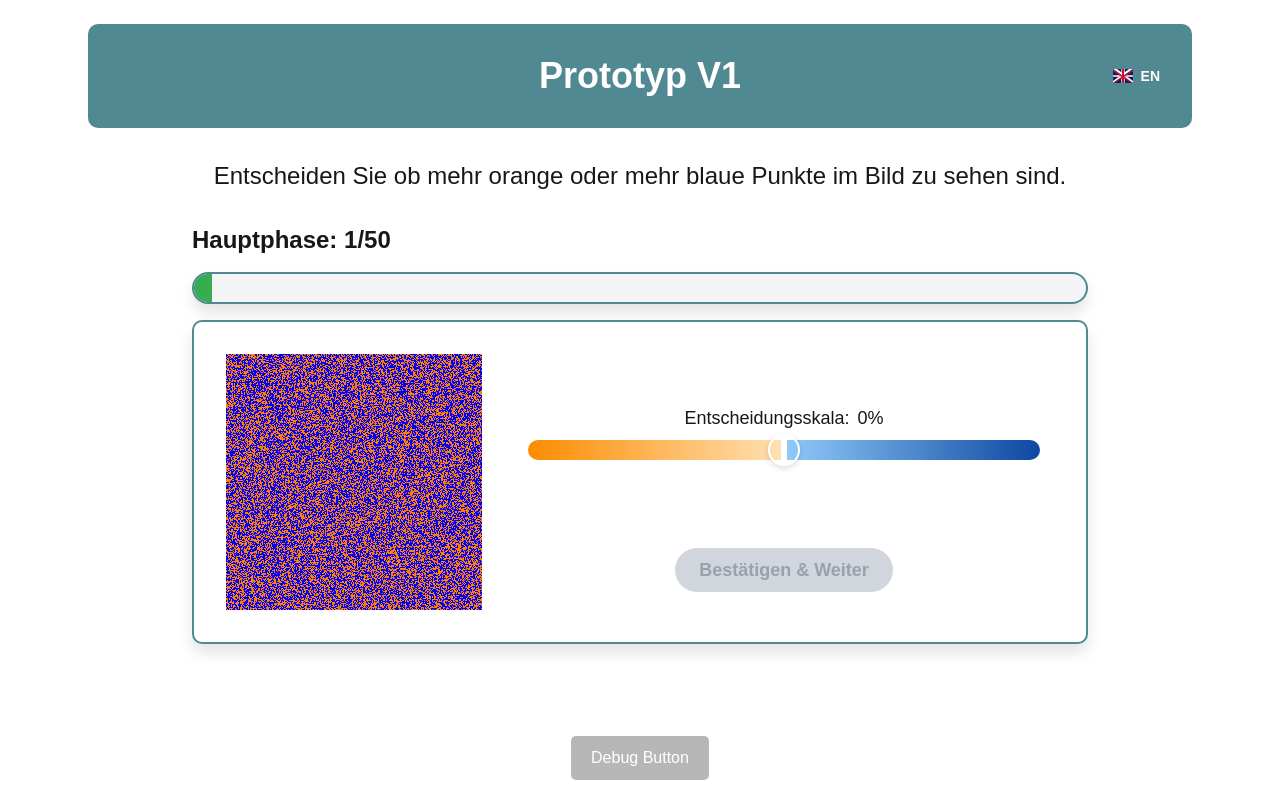
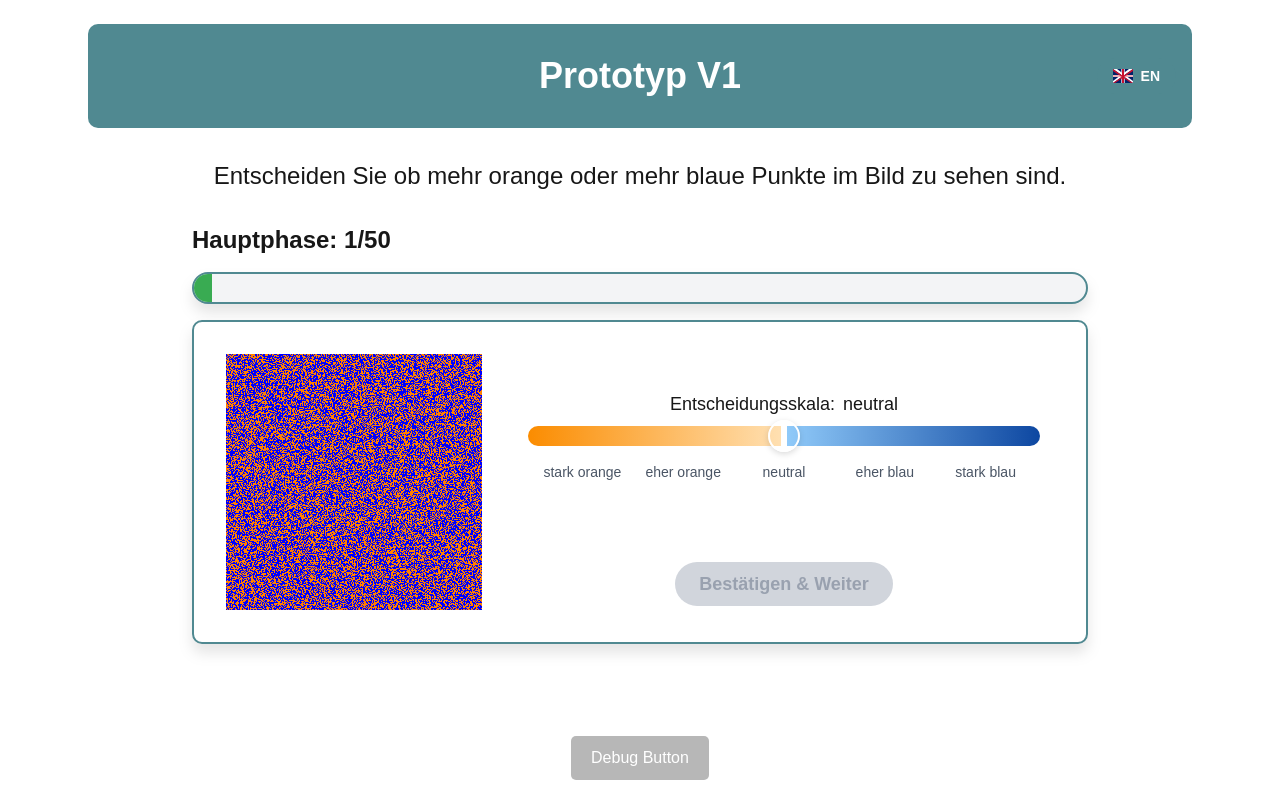
Before and after one commit to L0i0n0a/PsyKi, a Next.js app in the folder multarbeit/: page /prototyp/mainphase in a window 1280 px wide. Built offline with nearby package versions, Linux system fonts and the light colour scheme.

Commit message:
feat: updated slider to new design

```diff
--- a/multarbeit/src/components/ui/Slider/Slider.tsx
+++ b/multarbeit/src/components/ui/Slider/Slider.tsx
@@ -34,13 +34,15 @@ const getThumbStyle = (value: number) => {
 
 const getLabelText = (value: number, t: (key: 'sliderOrange' | 'sliderBlue') => string) => {
   if (value === 50) {
-    return '0%';
+    return 'neutral';
   } else if (value < 50) {
     const percent = Math.round(((50 - value) / 50) * 100);
-    return `${percent}% ${t('sliderOrange')}`;
+    //return `${percent}% ${t('sliderOrange')}`;
+    return ` ${t('sliderOrange')}`;
   } else {
     const percent = Math.round(((value - 50) / 50) * 100);
-    return `${percent}% ${t('sliderBlue')}`;
+    //return `${percent}% ${t('sliderBlue')}`;
+    return `${t('sliderBlue')}`;
   }
 };
 
@@ -92,6 +94,14 @@ const ColorSlider: React.FC<ColorSliderProps> = ({ initial = 50, value, onChange
           `,
         }}
       />
+           <div className="grid grid-cols-5 text-sm text-gray-600 w-full px-1 mt-2 text-center">
+  <span>{t('labelStrongOrange')}</span>
+  <span>{t('labelOrange')}</span>
+  <span>{t('labelNeutral')}</span>
+  <span>{t('labelBlue')}</span>
+  <span>{t('labelStrongBlue')}</span>
+</div>
+
       <style>{`
         .color-slider::-webkit-slider-thumb {
           -webkit-appearance: none;
--- a/multarbeit/src/locales/de.json
+++ b/multarbeit/src/locales/de.json
@@ -20,12 +20,12 @@
   "assistantRecommendationTitle": "Das Assistenzsystem empfiehlt:",
   "buttonOrange": "Orange",
   "buttonBlue": "Blau",
-  "zScore": "Kumulierter Z-Score",
+  "zScore": "Referenzwert",
   "human": "Mensch",
   "ki": "KI",
   "result": "Ergebnis",
-  "sliderOrange": "Orange",
-  "sliderBlue": "Blau",
+  "sliderOrange": "eher Orange",
+  "sliderBlue": "eher Blau",
   "decisionScale": "Entscheidungsskala",
 
   "carouselSlide1Title": "Einführung",
@@ -43,5 +43,11 @@
   "back": "Zurück",
   "next": "Weiter",
   "step": "Schritt",
-  "of": " von "
+  "of": " von ",
+
+  "labelStrongOrange": "stark orange",
+    "labelOrange": "eher orange",
+    "labelNeutral": "neutral",
+    "labelBlue": "eher blau",
+    "labelStrongBlue": "stark blau"
 }
--- a/multarbeit/src/locales/en.json
+++ b/multarbeit/src/locales/en.json
@@ -24,8 +24,8 @@
   "human": "Human",
   "ki": "AI",
   "result": "Result",
-  "sliderOrange": "Orange",
-  "sliderBlue": "Blue",
+  "sliderOrange": "rather Orange",
+  "sliderBlue": "rather Blue",
   "decisionScale": "Decision Scale",
 
   "carouselSlide1Title": "Introduction",
@@ -43,5 +43,11 @@
   "back": "Back",
   "next": "Next",
   "step": "Step",
-  "of": " of "
+  "of": " of ",
+
+  "labelStrongOrange": "strong orange",
+    "labelOrange": "more orange",
+    "labelNeutral": "neutral",
+    "labelBlue": "more blue",
+    "labelStrongBlue": "strong blue"
 }
```
